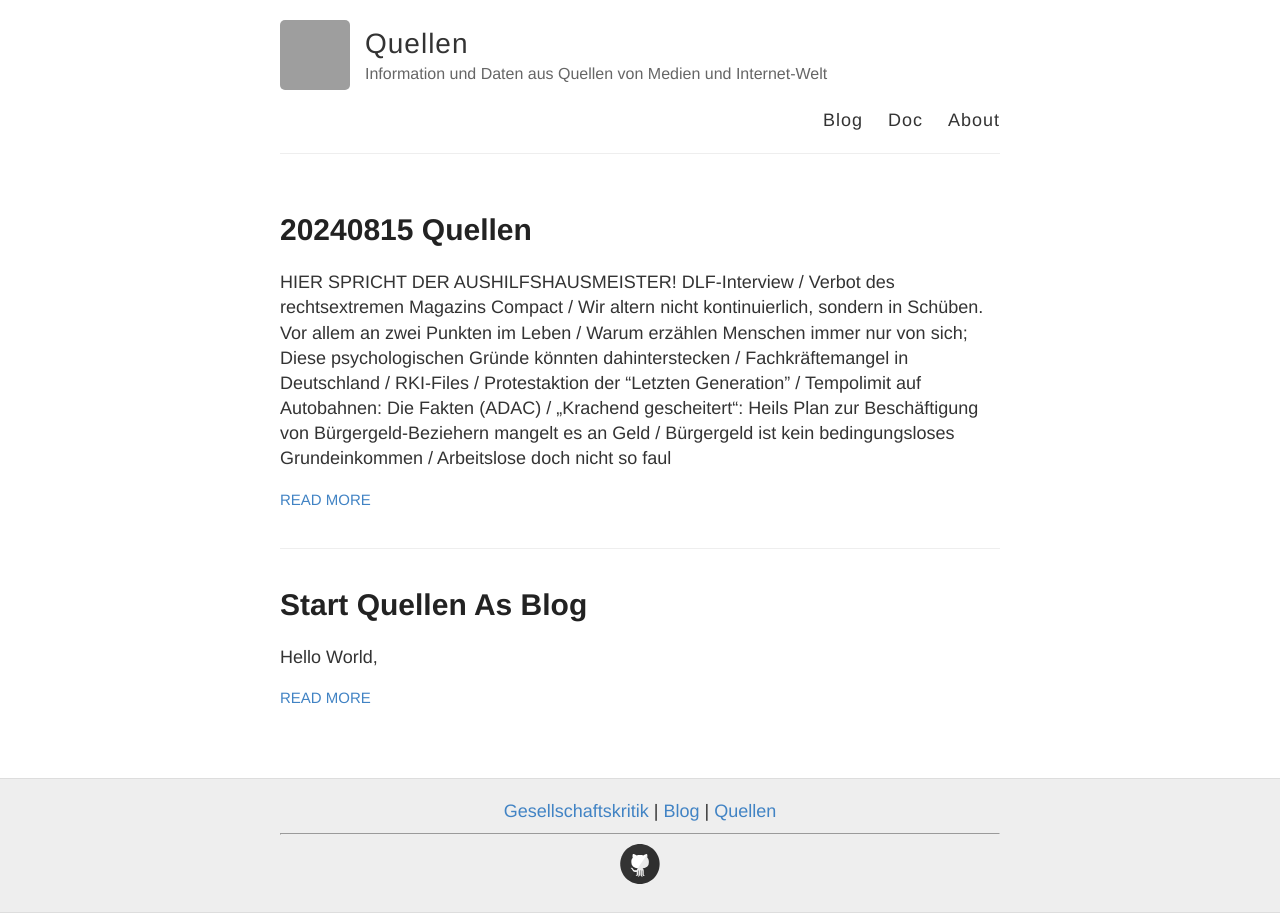
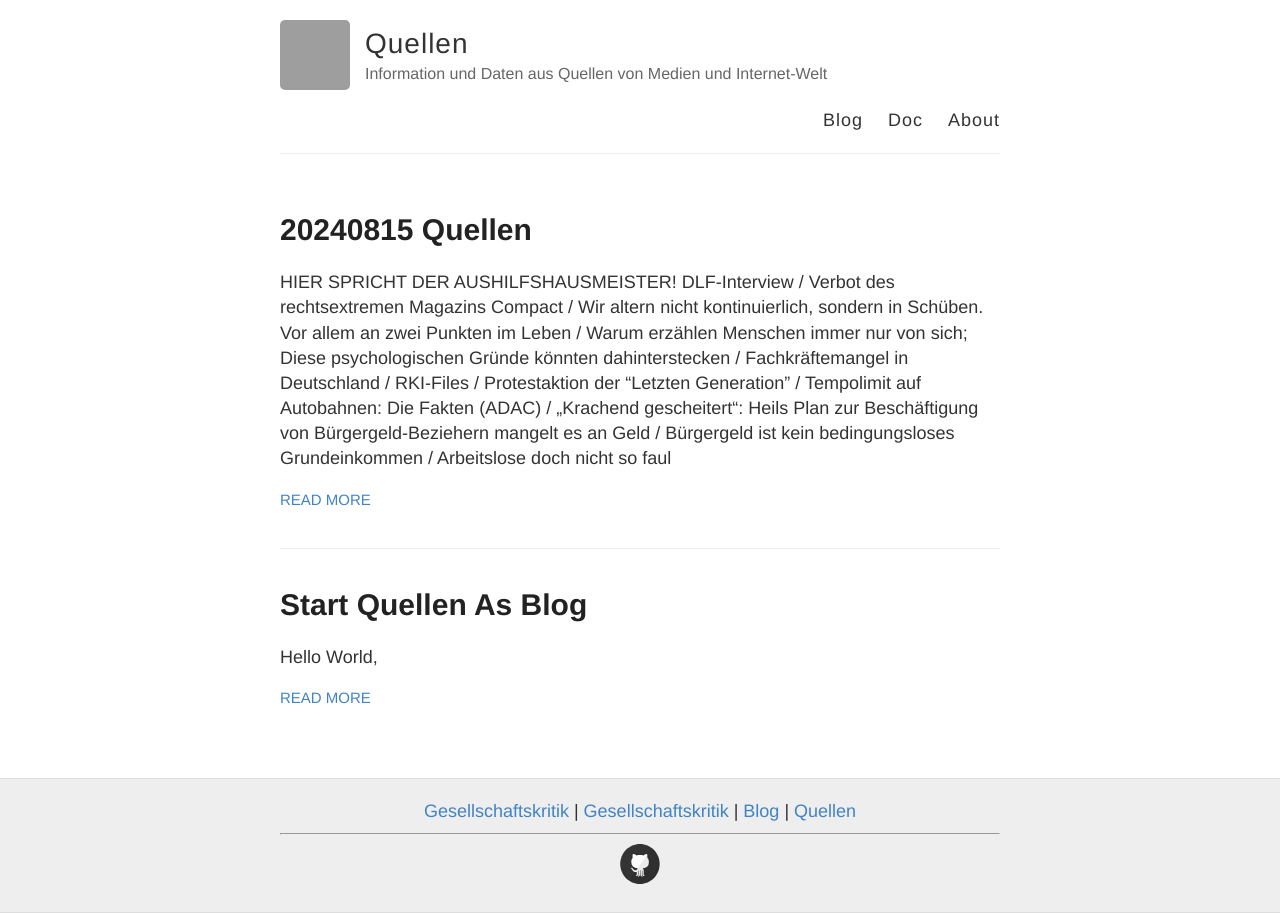
Before and after one commit to S2030c/quellen, a Jekyll site: the page built from index.html, in a window 1280 px wide. Built offline with Jekyll 4.4.1, drawn with Linux system fonts in a browser that asks for light colours; grey boxes are pictures that could not be loaded.

Commit message:
Update footerlinks.html

```diff
--- a/_includes/footerlinks.html
+++ b/_includes/footerlinks.html
@@ -1,5 +1,7 @@
 <a href="https://s2030c.github.io/gesellschaftskritik/" title="Kritik über Gesellschaft">Gesellschaftskritik</a>
 |
-<a href="https://s2030c.github.io/blog/" title="Blog von Sven">Blog</a>
+<a href="https://s2030c.github.io/suffizienz/" title="Erkunden von Genügsamkeit als Lebensphilosophie">Gesellschaftskritik</a>
+|
+<a href="https://s2030c.github.io/blog/" title="Blog von Sven (Allgemein)">Blog</a>
 |
 <a href="https://s2030c.github.io/quellen/" title="Quellen von Information und Daten">Quellen</a>
```
